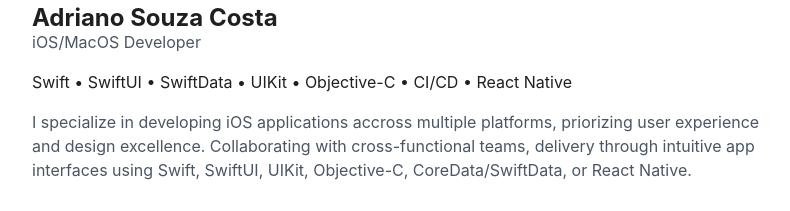
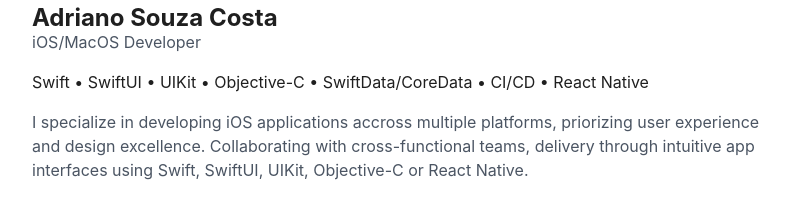
Before and after one commit to didisouzacosta/personal-site, an Astro site: page / in a window 1280 px wide. Shown: the part 217-428 px from the top of the page, without its empty margins (240-1030 px from the left). Built offline with nearby package versions, Linux system fonts and the light colour scheme; Astro itself is replaced by a stand-in of ours.

Commit message:
Update descriptions

```diff
--- a/src/components/AboutMe.astro
+++ b/src/components/AboutMe.astro
@@ -24,11 +24,11 @@ import Projects from './Projects.astro';
 			</p>
 
 			<p class="black">
-				Swift • SwiftUI • SwiftData • UIKit •  Objective-C • CI/CD • React Native
+				Swift • SwiftUI • UIKit •  Objective-C • SwiftData/CoreData • CI/CD • React Native
 			</p>
 
 			<p>
-				I specialize in developing iOS applications accross multiple platforms, priorizing user experience and design excellence. Collaborating with cross-functional teams, delivery through intuitive app interfaces using Swift, SwiftUI, UIKit, Objective-C, CoreData/SwiftData, or React Native.
+				I specialize in developing iOS applications accross multiple platforms, priorizing user experience and design excellence. Collaborating with cross-functional teams, delivery through intuitive app interfaces using Swift, SwiftUI, UIKit, Objective-C or React Native.
 			</p>
 
 			<p id="social">
--- a/src/layouts/Layout.astro
+++ b/src/layouts/Layout.astro
@@ -5,7 +5,7 @@
 		<meta name="viewport" content="width=device-width" />
 		<link rel="icon" type="image/svg+xml" href="/favicon.svg" />
 		<meta name="generator" content={Astro.generator} />
-		<title>Adriano Souza Costa • iOS/MacOS Developer - Swift • SwiftUI • CoreData/SwiftData • Objective-C</title>
+		<title>Adriano Souza Costa • iOS/MacOS Developer - Swift • SwiftUI • SwiftData/CoreData • Objective-C</title>
 	</head>
 	<body>
 		<slot />
```
